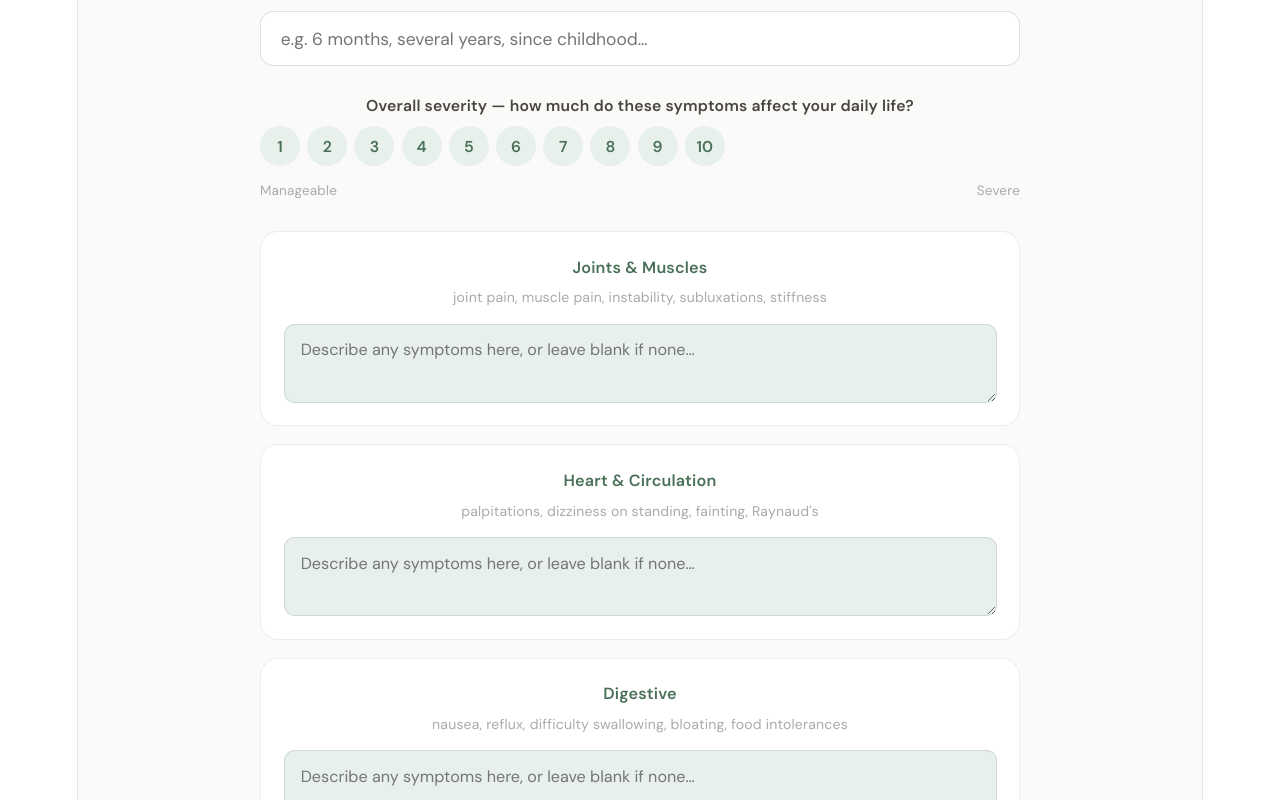
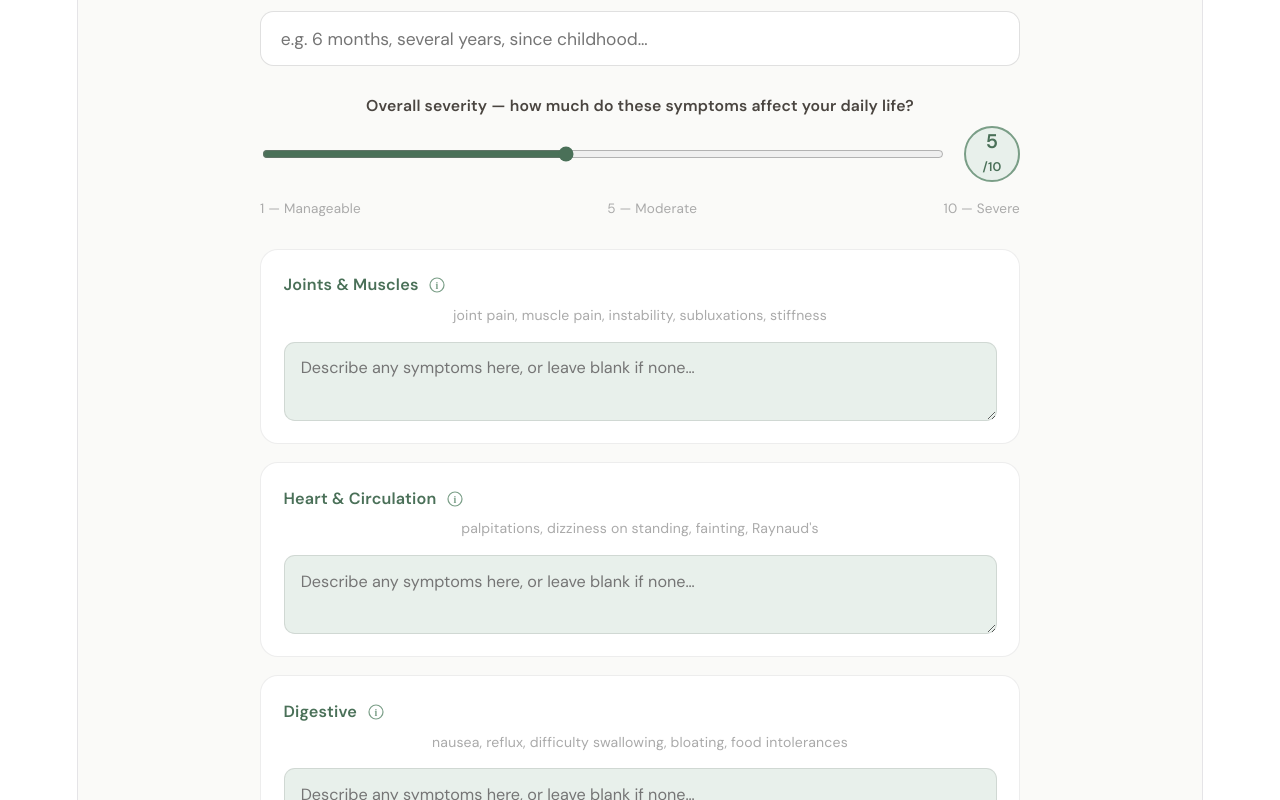
Before and after one commit to tiffanykbuettner-lab/care-compass-landing, a React (Vite) app: page /compass in a window 1280 px wide. Shown: the part 740-1540 px from the top of the page. Built offline with nearby package versions, Linux system fonts and the light colour scheme; a web font is replaced by a local one.

Commit message:
improve severity picker, add symptom hints, expand diet prompts

```diff
--- a/src/CareCompassPOC.jsx
+++ b/src/CareCompassPOC.jsx
@@ -22,15 +22,122 @@ const STEPS = [
 const SEVERITY = ["1","2","3","4","5","6","7","8","9","10"];
 
 const BODY_SYSTEMS = [
-  { system: "Joints & Muscles",     examples: "joint pain, muscle pain, instability, subluxations, stiffness" },
-  { system: "Heart & Circulation",  examples: "palpitations, dizziness on standing, fainting, Raynaud's" },
-  { system: "Digestive",            examples: "nausea, reflux, difficulty swallowing, bloating, food intolerances" },
-  { system: "Neurological",         examples: "migraines, brain fog, headaches, numbness, tingling" },
-  { system: "Skin & Immune",        examples: "rashes, allergic reactions, sensitivity to adhesives or bug bites" },
-  { system: "Reproductive & Pelvic",examples: "painful periods, pelvic pain, endometriosis, urinary urgency" },
-  { system: "Breathing & Energy",   examples: "shortness of breath, fatigue, exercise intolerance, sleep issues" },
-  { system: "Mental Health",        examples: "anxiety, depression, mood changes, sleep disturbances" },
-  { system: "Other",                examples: "anything that doesn't fit above" },
+  {
+    system: "Joints & Muscles",
+    examples: "joint pain, muscle pain, instability, subluxations, stiffness",
+    hints: [
+      "Do your joints crack, pop, or slip out of place?",
+      "Do you feel stiff in the morning or after sitting?",
+      "Does your pain move around or stay in one place?",
+      "Do you bruise easily or feel like your skin tears?",
+      "Do you feel like you have to 'crack' joints for relief?",
+      "Do you experience muscle spasms or charlie horses?",
+      "Do you have hypermobile or double-jointed areas?",
+    ]
+  },
+  {
+    system: "Heart & Circulation",
+    examples: "palpitations, dizziness on standing, fainting, Raynaud's",
+    hints: [
+      "Do you feel dizzy, lightheaded, or faint when standing up?",
+      "Do you notice your heart racing or skipping beats?",
+      "Do your hands or feet turn white, blue, or red in the cold?",
+      "Do you feel worse after standing for long periods?",
+      "Do you have low blood pressure or feel faint in heat?",
+      "Do you feel your heartbeat strongly in your chest or neck?",
+      "Do you get shortness of breath just from standing or light activity?",
+    ]
+  },
+  {
+    system: "Digestive",
+    examples: "nausea, reflux, difficulty swallowing, bloating, food intolerances",
+    hints: [
+      "Do you experience nausea regularly, even without eating?",
+      "Does food or liquid come back up your throat?",
+      "Do you have trouble swallowing or feel like things get stuck?",
+      "Do certain foods consistently make you feel worse?",
+      "Do you experience extreme bloating after eating?",
+      "Do you have constipation, diarrhea, or alternating both?",
+      "Do you feel full very quickly, even after small amounts?",
+      "Do you experience stomach pain that is hard to explain?",
+    ]
+  },
+  {
+    system: "Neurological",
+    examples: "migraines, brain fog, headaches, numbness, tingling",
+    hints: [
+      "Do you experience 'brain fog' — difficulty thinking or concentrating?",
+      "Do you get frequent headaches or migraines?",
+      "Do you have numbness, tingling, or burning in hands or feet?",
+      "Do you have memory problems or difficulty finding words?",
+      "Do you feel sensitive to light, sound, or smell?",
+      "Do you experience visual disturbances or aura?",
+      "Do you feel clumsy, uncoordinated, or drop things often?",
+    ]
+  },
+  {
+    system: "Skin & Immune",
+    examples: "rashes, allergic reactions, sensitivity to adhesives or bug bites",
+    hints: [
+      "Do you have unexplained rashes or hives?",
+      "Do bug bites cause unusually large welts?",
+      "Do adhesives (bandages, tape) cause skin reactions?",
+      "Do you react to medications, foods, or environmental triggers?",
+      "Do you have skin that is very stretchy or velvety?",
+      "Do you flush easily or get red patches on your skin?",
+      "Do you have frequent infections or slow wound healing?",
+      "Do you experience itching without a visible rash?",
+    ]
+  },
+  {
+    system: "Reproductive & Pelvic",
+    examples: "painful periods, pelvic pain, endometriosis, urinary urgency",
+    hints: [
+      "Do you experience extremely painful periods?",
+      "Do you have pelvic pain that is not related to your cycle?",
+      "Do you experience urgency or frequency with urination?",
+      "Do you have pain during intercourse?",
+      "Have you been told you have endometriosis or PCOS?",
+      "Do you experience pelvic floor issues or prolapse symptoms?",
+      "Do you have unusual bleeding or hormonal irregularities?",
+    ]
+  },
+  {
+    system: "Breathing & Energy",
+    examples: "shortness of breath, fatigue, exercise intolerance, sleep issues",
+    hints: [
+      "Do you feel exhausted even after a full night's sleep?",
+      "Do you get short of breath with minimal exertion?",
+      "Do you crash after exercise or activity (post-exertional malaise)?",
+      "Do you have difficulty staying asleep or feel unrefreshed?",
+      "Do you experience air hunger — feeling like you can't get enough air?",
+      "Do you have a persistent cough or feel chest tightness?",
+      "Do you feel worse in heat or humidity?",
+      "Do you have caffeine intolerance — does it make you feel worse?",
+    ]
+  },
+  {
+    system: "Mental Health",
+    examples: "anxiety, depression, mood changes, sleep disturbances",
+    hints: [
+      "Do you experience anxiety that feels physical — racing heart, trembling?",
+      "Do you have periods of depression that seem to come out of nowhere?",
+      "Do you feel emotionally overwhelmed more easily than others?",
+      "Do you have difficulty regulating your mood?",
+      "Do you experience panic attacks?",
+      "Do you feel disconnected from yourself or your surroundings?",
+      "Do you have heightened sensitivity to stress?",
+    ]
+  },
+  {
+    system: "Other",
+    examples: "anything that doesn't fit above",
+    hints: [
+      "Is there anything else you experience that doesn't fit the categories above?",
+      "Do you have symptoms that come and go without an obvious cause?",
+      "Are there patterns you've noticed that your doctors haven't been able to explain?",
+    ]
+  },
 ];
 
 /* ─── Botanical logo mark ────────────────────────────────────────────────── */
@@ -92,13 +199,36 @@ function ProgressBar({ current, maxVisited, onStepClick }) {
 }
 
 /* ─── Symptom row ────────────────────────────────────────────────────────── */
-function SymptomRow({ system, examples, value, onChange }) {
+function SymptomRow({ system, examples, hints, value, onChange }) {
+  const [showHints, setShowHints] = useState(false);
   return (
     <div style={s.symptomRow}>
       <div style={s.symptomSystem}>
-        <span style={s.symptomSystemName}>{system}</span>
+        <div style={s.symptomSystemHeader}>
+          <span style={s.symptomSystemName}>{system}</span>
+          <button
+            onClick={() => setShowHints(h => !h)}
+            style={s.infoBtn}
+            title="See example symptoms"
+          >
+            <svg width="16" height="16" viewBox="0 0 16 16" fill="none">
+              <circle cx="8" cy="8" r="7" stroke={showHints ? SAGE_DARK : SAGE} strokeWidth="1.2"/>
+              <text x="8" y="12" textAnchor="middle" fontSize="10" fill={showHints ? SAGE_DARK : SAGE} fontWeight="600" fontFamily="serif">i</text>
+            </svg>
+          </button>
+        </div>
         <span style={s.symptomExamples}>{examples}</span>
       </div>
+      {showHints && (
+        <div style={s.hintsPanel}>
+          <p style={s.hintsPanelTitle}>Prompts to consider — you may have learned to live with some of these:</p>
+          <ul style={s.hintsList}>
+            {hints.map((h, i) => (
+              <li key={i} style={s.hintsItem}>{h}</li>
+            ))}
+          </ul>
+        </div>
+      )}
       <textarea
         placeholder="Describe any symptoms here, or leave blank if none…"
         value={value}
@@ -378,19 +508,38 @@ Please provide a Care Compass Insight Report with these sections:
                 </div>
                 <div style={s.formGroup}>
                   <label style={s.label}>Overall severity — how much do these symptoms affect your daily life?</label>
-                  <div style={s.severityWrap}>
-                    {SEVERITY.map(n => (
-                      <button key={n} onClick={() => setSeverity(n)} style={{
-                        ...s.severityBtn,
-                        background: severity === n ? SAGE_DARK : SAGE_LIGHT,
-                        color: severity === n ? "#fff" : SAGE_DARK,
-                        borderColor: severity === n ? SAGE_DARK : "transparent",
-                      }}>{n}</button>
-                    ))}
-                  </div>
-                  <div style={s.severityLabels}>
-                    <span style={s.severityLabel}>Manageable</span>
-                    <span style={s.severityLabel}>Severe</span>
+                  <div style={s.severitySliderWrap}>
+                    <div style={s.severitySliderRow}>
+                      <input
+                        type="range"
+                        min="1"
+                        max="10"
+                        step="1"
+                        value={severity || 5}
+                        onChange={e => setSeverity(e.target.value)}
+                        style={{ flex: 1, accentColor: severity <= 3 ? SAGE_DARK : severity <= 6 ? "#e8a838" : "#c0392b" }}
+                      />
+                      <div style={{
+                        ...s.severityDisplay,
+                        background: !severity ? SAGE_LIGHT : severity <= 3 ? SAGE_LIGHT : severity <= 6 ? "#fef3da" : "#fdeaea",
+                        color: !severity ? SAGE_DARK : severity <= 3 ? SAGE_DARK : severity <= 6 ? "#8a5a00" : "#c0392b",
+                        borderColor: !severity ? SAGE : severity <= 3 ? SAGE : severity <= 6 ? "#e8a838" : "#c0392b",
+                      }}>
+                        {severity || "5"}<span style={{ fontSize: "0.7rem" }}>/10</span>
+                      </div>
+                    </div>
+                    <div style={s.severityLabels}>
+                      <span style={s.severityLabel}>1 — Manageable</span>
+                      <span style={s.severityLabel}>5 — Moderate</span>
+                      <span style={s.severityLabel}>10 — Severe</span>
+                    </div>
+                    {severity && (
+                      <p style={s.severityDesc}>
+                        {severity <= 3 ? "Noticeable but manageable — symptoms are present but don't significantly limit your day." :
+                         severity <= 6 ? "Moderate — symptoms regularly affect your activities, energy, or comfort." :
+                         "Significant — symptoms are severe and substantially impact your daily functioning."}
+                      </p>
+                    )}
                   </div>
                 </div>
                 <div style={s.systemsWrap}>
@@ -399,6 +548,7 @@ Please provide a Care Compass Insight Report with these sections:
                       key={b.system}
                       system={b.system}
                       examples={b.examples}
+                      hints={b.hints}
                       value={symptoms[b.system]}
                       onChange={v => setSymptoms(prev => ({ ...prev, [b.system]: v }))}
                     />
@@ -441,15 +591,15 @@ Please provide a Care Compass Insight Report with these sections:
                   </p>
                 </div>
                 {[
-                  { label: "Diet & eating patterns", val: diet, set: setDiet, placeholder: "e.g. gluten-free, dairy-free, low histamine, irregular eating, specific triggers…" },
-                  { label: "Activity level", val: activity, set: setActivity, placeholder: "e.g. active but limited by symptoms, mostly sedentary, exercise intolerant…" },
-                  { label: "Sleep quality", val: sleep, set: setSleep, placeholder: "e.g. difficulty falling asleep, waking frequently, unrefreshing sleep, 4-5 hours per night…" },
-                  { label: "Stress & mental load", val: stress, set: setStress, placeholder: "e.g. high stress, caregiving responsibilities, work pressure…" },
-                  { label: "Recent changes", val: recentChanges, set: setRecentChanges, placeholder: "New medications, diet changes, moved homes, new stressors, started a new activity…" },
-                ].map(({ label, val, set, placeholder }) => (
+                  { label: "Diet & eating patterns", val: diet, set: setDiet, placeholder: "e.g. Do you wake up hungry or with no appetite? Do you eat breakfast? Do you eat 3 meals or many small ones? Do you skip meals? Do you feel worse after certain foods — gluten, dairy, sugar, histamine? Do you have food sensitivities or cravings? Do you eat at regular times or irregularly? Do you feel shaky or irritable if you don't eat?", rows: 5 },
+                  { label: "Activity level", val: activity, set: setActivity, placeholder: "e.g. active but limited by symptoms, mostly sedentary, exercise intolerant…", rows: 3 },
+                  { label: "Sleep quality", val: sleep, set: setSleep, placeholder: "e.g. difficulty falling asleep, waking frequently, unrefreshing sleep, 4-5 hours per night…", rows: 3 },
+                  { label: "Stress & mental load", val: stress, set: setStress, placeholder: "e.g. high stress, caregiving responsibilities, work pressure…", rows: 3 },
+                  { label: "Recent changes", val: recentChanges, set: setRecentChanges, placeholder: "New medications, diet changes, moved homes, new stressors, started a new activity…", rows: 3 },
+                ].map(({ label, val, set, placeholder, rows }) => (
                   <div key={label} style={s.formGroup}>
                     <label style={s.label}>{label}</label>
-                    <textarea value={val} onChange={e => set(e.target.value)} placeholder={placeholder} style={s.textarea} rows={3}/>
+                    <textarea value={val} onChange={e => set(e.target.value)} placeholder={placeholder} style={s.textarea} rows={rows}/>
                   </div>
                 ))}
               </div>
@@ -483,12 +633,6 @@ Please provide a Care Compass Insight Report with these sections:
                   <p style={s.disclaimerText}>
                     Care Compass provides pattern insights and conversation starters — not medical advice or diagnosis.
                     Always discuss findings with a qualified healthcare provider.
-                  </p>
-                </div>
-                <div style={s.consentBox}>
-                  <p style={s.consentText}>
-                    🔒 <strong>Privacy notice:</strong> Your symptom information is processed securely via the Anthropic API to generate your insights. It is never stored permanently, never sold or shared, and is automatically deleted within 7 days. It will never be used to train AI models.{" "}
-                    <a href="/privacy" target="_blank" rel="noreferrer" style={s.consentLink}>Read our Privacy Policy →</a>
                   </p>
                 </div>
                 {error && <p style={s.errorMsg}>{error}</p>}
@@ -570,9 +714,19 @@ const s = {
   systemsWrap: { display: "flex", flexDirection: "column", gap: "1rem" },
   symptomRow: { background: "#fff", borderRadius: "1rem", border: `1px solid rgba(0,0,0,0.07)`, padding: "1.25rem", display: "flex", flexDirection: "column", gap: "0.75rem" },
   symptomSystem: { display: "flex", flexDirection: "column", gap: "0.2rem" },
+  symptomSystemHeader: { display: "flex", alignItems: "center", gap: "0.5rem" },
   symptomSystemName: { fontSize: "0.9rem", fontWeight: 600, color: SAGE_DARK },
+  infoBtn: { background: "transparent", border: "none", cursor: "pointer", padding: "0.1rem", display: "flex", alignItems: "center", flexShrink: 0 },
+  hintsPanel: { background: SAGE_LIGHT, borderRadius: "0.65rem", padding: "0.875rem 1rem", border: `1px solid rgba(74,112,88,0.15)` },
+  hintsPanelTitle: { fontSize: "0.78rem", fontWeight: 600, color: SAGE_DARK, margin: "0 0 0.5rem", fontStyle: "italic" },
+  hintsList: { margin: 0, paddingLeft: "1.1rem", display: "flex", flexDirection: "column", gap: "0.3rem" },
+  hintsItem: { fontSize: "0.82rem", color: INK_LIGHT, lineHeight: 1.6 },
   symptomExamples: { fontSize: "0.78rem", color: "#aaa", fontStyle: "italic" },
   symptomTextarea: { padding: "0.7rem 0.9rem", borderRadius: "0.6rem", border: `1.5px solid rgba(0,0,0,0.1)`, fontSize: "0.9rem", color: INK, background: SAGE_LIGHT, outline: "none", fontFamily: "inherit", resize: "vertical", lineHeight: 1.6 },
+  severitySliderWrap: { display: "flex", flexDirection: "column", gap: "0.5rem" },
+  severitySliderRow: { display: "flex", alignItems: "center", gap: "1rem" },
+  severityDisplay: { width: 52, height: 52, borderRadius: "50%", border: "2px solid", display: "flex", flexDirection: "column", alignItems: "center", justifyContent: "center", fontSize: "1.1rem", fontWeight: 700, flexShrink: 0, transition: "all 0.2s", fontFamily: "inherit" },
+  severityDesc: { fontSize: "0.82rem", color: WARM_GRAY, fontStyle: "italic", margin: 0, lineHeight: 1.6 },
 
   reviewCard: { background: "#fff", borderRadius: "1.25rem", border: `1px solid rgba(0,0,0,0.07)`, padding: "2rem", display: "flex", flexDirection: "column", gap: "1rem" },
   reviewSection: { display: "flex", flexWrap: "wrap", gap: "0.5rem", alignItems: "center" },
@@ -584,9 +738,6 @@ const s = {
 
   disclaimerBox: { background: CREAM, borderRadius: "0.75rem", padding: "1rem 1.25rem", border: `1px solid rgba(0,0,0,0.06)` },
   disclaimerText: { fontSize: "0.82rem", color: WARM_GRAY, lineHeight: 1.7, margin: 0, textAlign: "center" },
-  consentBox: { background: "#e8f0eb", borderRadius: "0.75rem", padding: "1rem 1.25rem", border: `1px solid rgba(74,112,88,0.2)` },
-  consentText: { fontSize: "0.82rem", color: SAGE_DARK, lineHeight: 1.7, margin: 0 },
-  consentLink: { color: SAGE_DARK, fontWeight: 600, textDecoration: "underline" },
 
   navBtns: { display: "flex", justifyContent: "space-between", alignItems: "center", marginTop: "2rem", paddingTop: "1.5rem", borderTop: `1px solid rgba(0,0,0,0.07)` },
   backBtn: { background: "transparent", border: `1.5px solid rgba(0,0,0,0.15)`, color: WARM_GRAY, padding: "0.75rem 1.5rem", borderRadius: "100px", fontSize: "0.9rem", cursor: "pointer", fontFamily: "inherit" },
```
